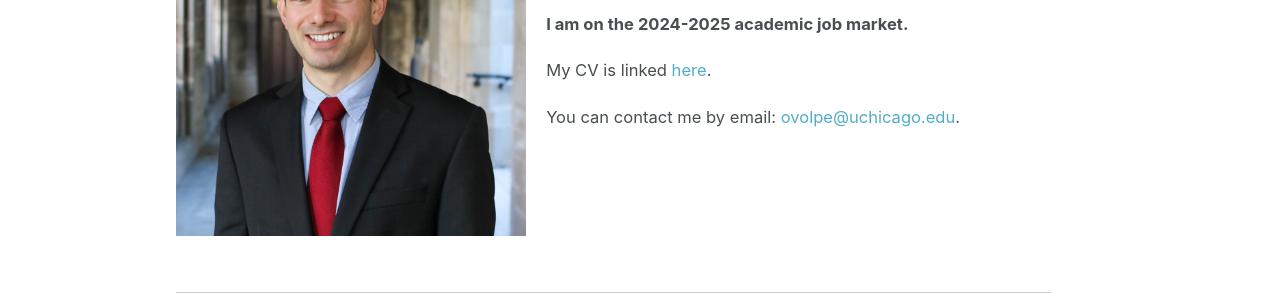
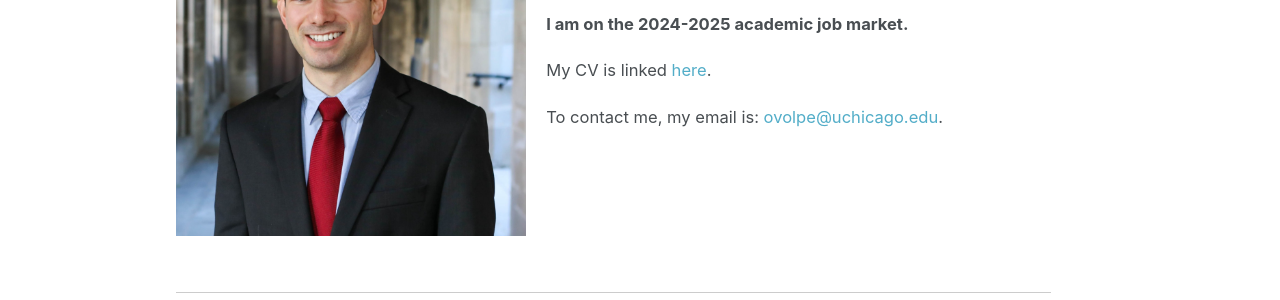
Before and after one commit to ovolpe/ovolpe.github.io, a Jekyll site: the page built from _pages/about.md, in a window 1280 px wide and 900 px high. Shown: the part 289-589 px from the top of the window. Built offline with Jekyll 4.4.1, drawn with Linux system fonts in a browser that asks for light colours.

Commit message:
Update about.md

```diff
--- a/_pages/about.md
+++ b/_pages/about.md
@@ -16,7 +16,7 @@ I am a PhD candidate in Economics at the University of Chicago. I mainly study t
 
 My CV is linked [here](/files/cv.pdf).
 
-You can contact me by email: <a href="mailto:ovolpe@uchicago.edu">ovolpe@uchicago.edu</a>.
+To contact me, my email is: <a href="mailto:ovolpe@uchicago.edu">ovolpe@uchicago.edu</a>.
 
 <br style="clear: both;">
 
```
